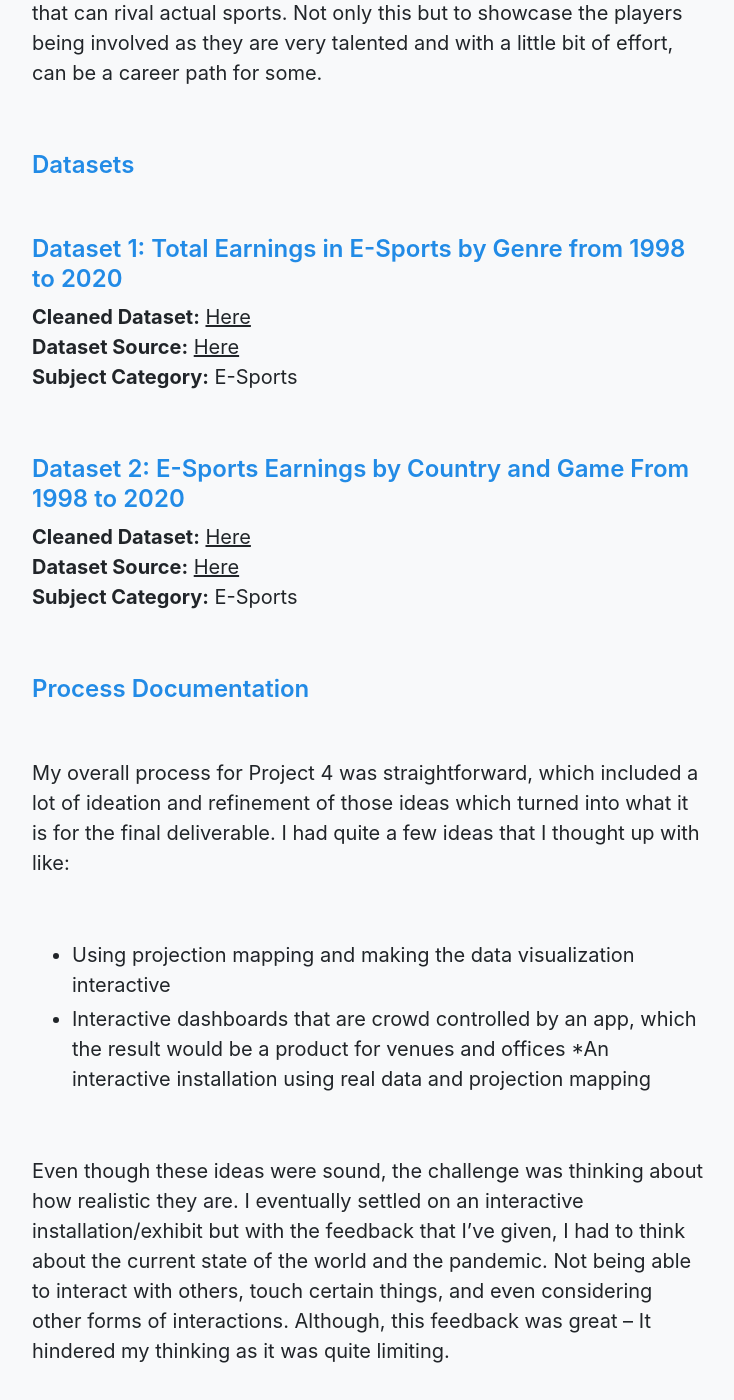
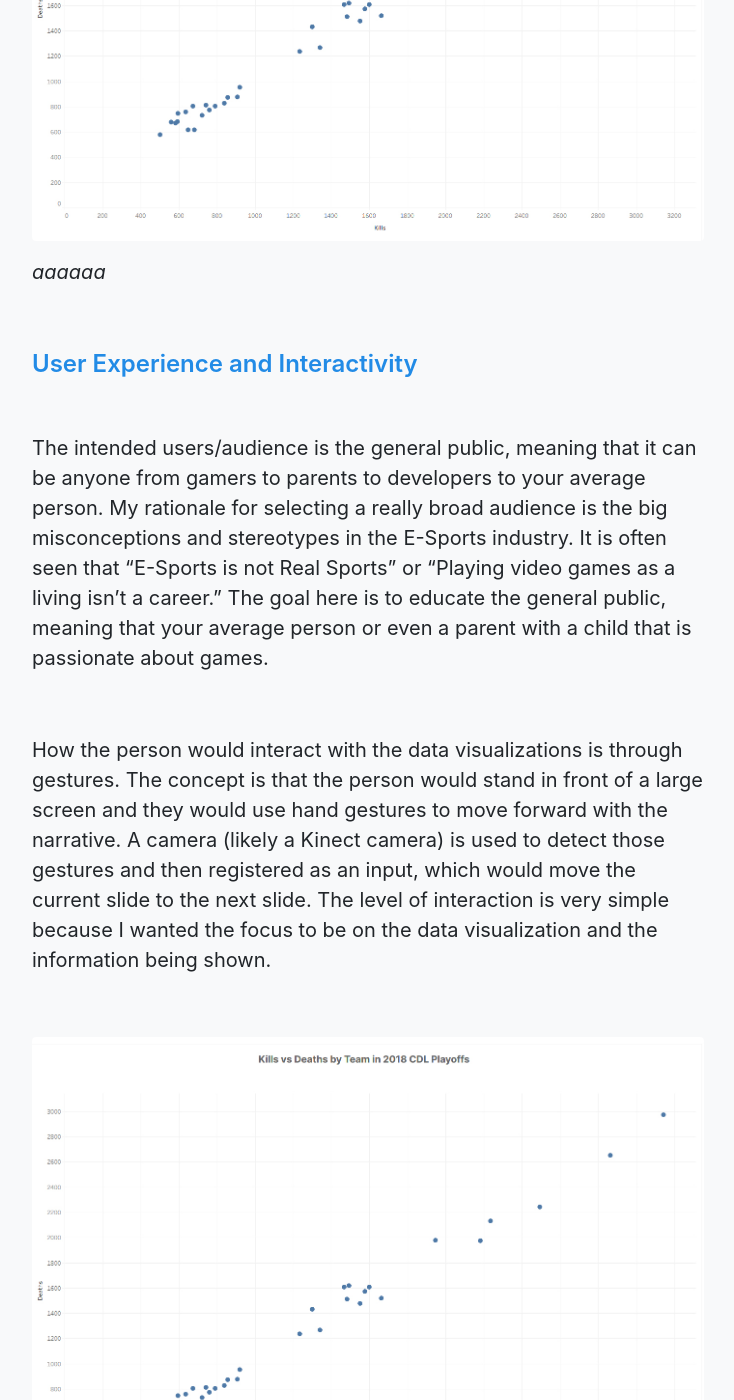
Before and after one commit to ixdwtruong/ixdwtruong.github.io, a Jekyll site: the page built from _posts/0001-01-15-visnar2p4.md, in a window 1280 px wide and 1400 px high, scrolled down 2956 px. Shown: the whole window, without its empty margins (272-1006 px from the left). Built offline with Jekyll 4.4.1, drawn with Linux system fonts in a browser that asks for light colours; some of the changed text lies outside the part shown.

Commit message:
Update 0001-01-15-visnar2p4.md

```diff
--- a/_posts/0001-01-15-visnar2p4.md
+++ b/_posts/0001-01-15-visnar2p4.md
@@ -45,7 +45,17 @@
 
 <br>
 
+![image](/images/vizinfop2_0000_Layer 10.jpg)
+<i>aaaaaa</i>
+
+<br>
+
 I decided to use bar charts and bubble charts for my data visualizations because they are very easy to look at. I realized that most people have a perception of understanding graphs by the size of the data. For example, one of the mock-ups talks about money earned. This data is ordered from earnings from greatest to lowest. If a person would read this, they would immediately understand it quickly as the longest bar would mean that that person is making the most money and vice versa. The aim here is to provide a simplistic understanding of the data, if I were to use very complicated graphs, then I believe that the point would be harder to get across.
+
+<br>
+
+![image](/images/vizinfop2_0000_Layer 10.jpg)
+<i>aaaaaa</i>
 
 <br>
 
@@ -61,7 +71,17 @@
 
 <br>
 
+![image](/images/vizinfop2_0000_Layer 10.jpg)
+<i>aaaaaa</i>
+
+<br>
+
 As previously mentioned before, my goal for this project or interactive installation/exhibit is to educate the general public on E-Sports. As a fan of E-Sports and being interested in it for the last few years, I feel there is a lot of misconceptions and stereotypes about it. I want to influence others with my project that E-Sports is a legitimate industry that can rival actual sports. Not only this but to showcase the players being involved as they are very talented and with a little bit of effort, can be a career path for some.
+
+<br>
+
+![image](/images/vizinfop2_0000_Layer 10.jpg)
+<i>aaaaaa</i>
 
 <br>
 
@@ -95,7 +115,7 @@
 
 * Using projection mapping and making the data visualization interactive
 * Interactive dashboards that are crowd controlled by an app, which the result would be a product for venues and offices
-*An interactive installation using real data and projection mapping
+* An interactive installation using real data and projection mapping
 
 <br>
 
@@ -114,6 +134,11 @@
 <br>
 
 Adding these assumptions really opened doors with my idea of doing an interactive installation. I took the opportunity to do quite a bit of research which I found IBM’s Think Exhibit at the Lincoln Center in New York, from 2011. The exhibit showed IBM’s work within the science and IT area. It had a big data wall that streams live data from different external sensors and visualizes this data in different forms. The main inspiration was how they structured the overall exhibit where there were two parts: one that is interactive that shows information and the other is the data wall. I wanted to incorporate this in my own way, which can be seen in the result of the project.
+
+<br>
+
+![image](/images/vizinfop2_0000_Layer 10.jpg)
+<i>aaaaaa</i>
 
 <br>
 
```
